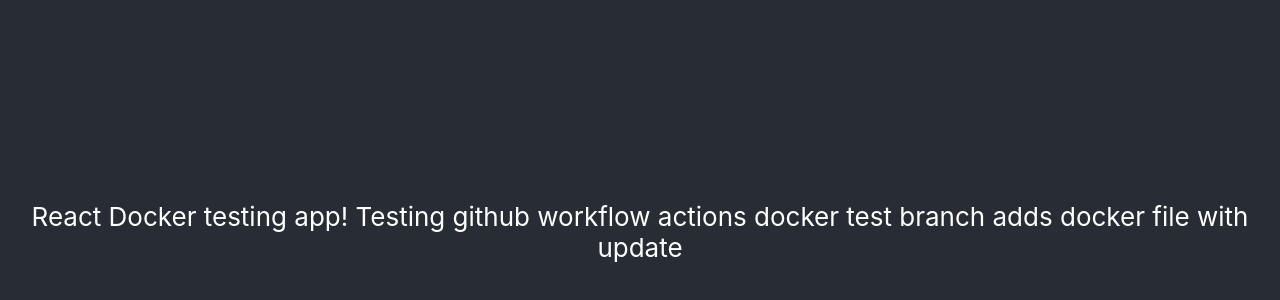
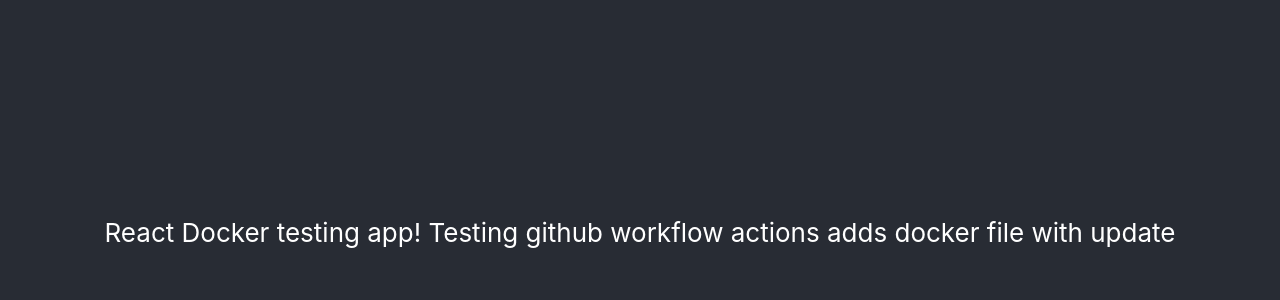
Before and after one commit to shivang10/react-docker-app, a React (Create React App) app: page / in a window 1280 px wide. Shown: the part 168-468 px from the top of the page. Built offline with nearby package versions, Linux system fonts and the light colour scheme.

Commit message:
updates dockerfile

```diff
--- a/src/App.js
+++ b/src/App.js
@@ -6,7 +6,6 @@ function App() {
             <header className="App-header">
                 React Docker testing app!
                 Testing github workflow actions
-                docker test branch
                 adds docker file with update
             </header>
         </div>
```
